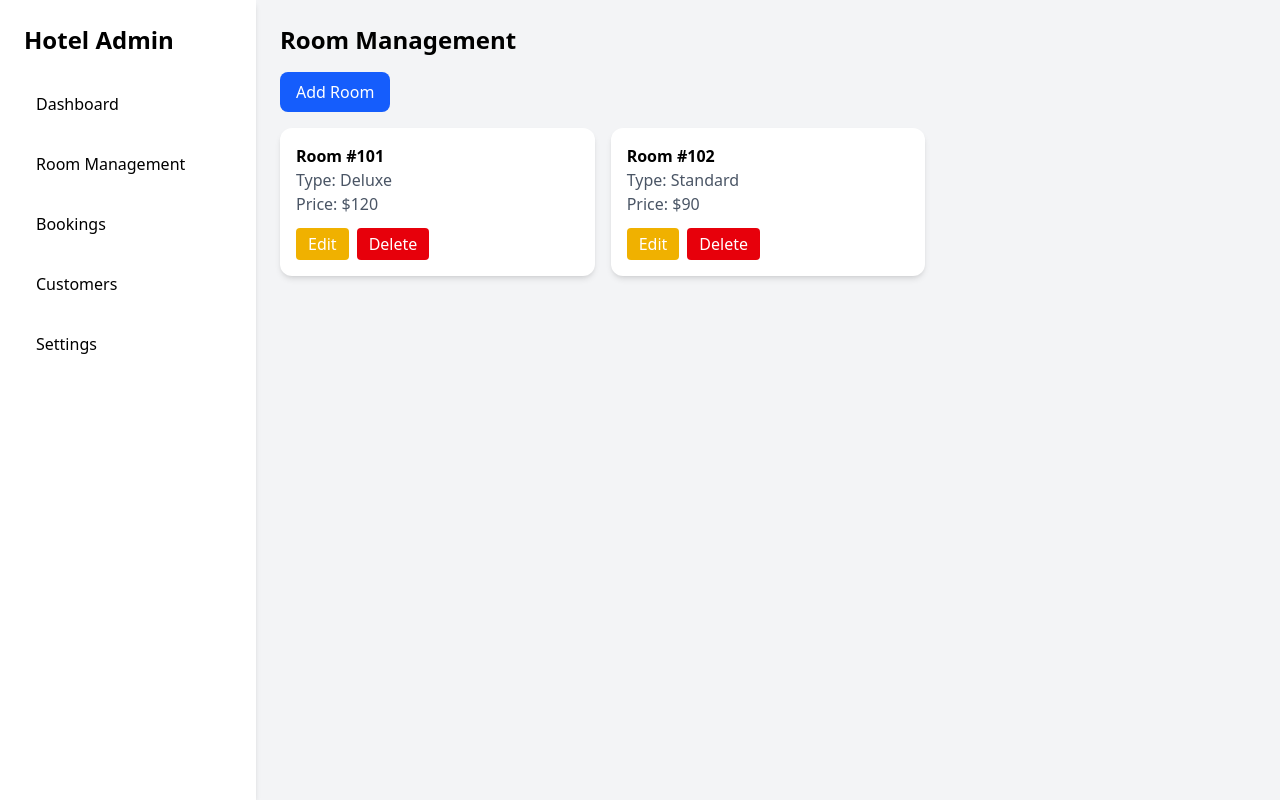
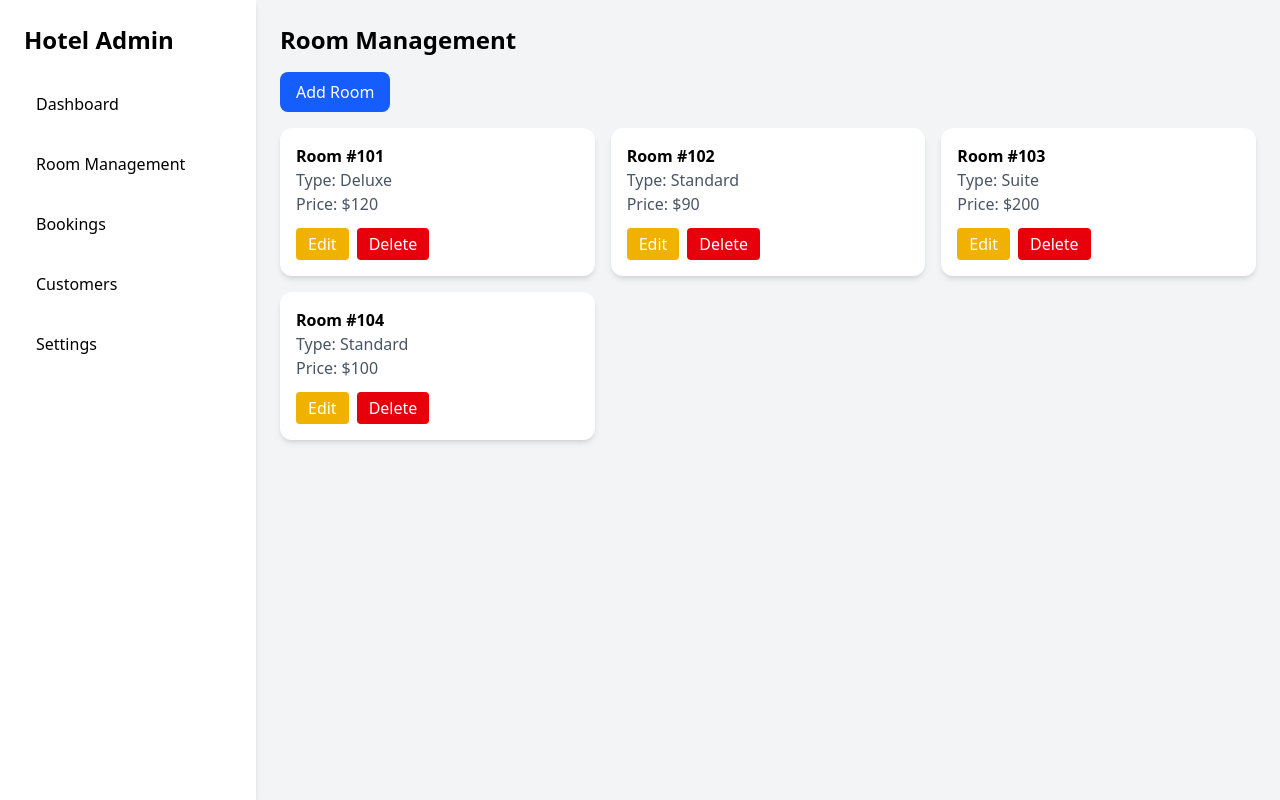
Before and after one commit to yuuhaii21/Hotel_management_system, a Vue app: page /rooms in a window 1280 px wide. Built offline with nearby package versions, Linux system fonts and the light colour scheme.

Commit message:
add new room

```diff
--- a/package.json
+++ b/package.json
@@ -13,6 +13,7 @@
   },
   "dependencies": {
     "@tailwindcss/vite": "^4.1.17",
+    "chart.js": "^4.5.1",
     "lucide-vue-next": "^0.556.0",
     "tailwindcss": "^4.1.17",
     "vue": "^3.5.25",
--- a/src/components/page/RoomManagement.vue
+++ b/src/components/page/RoomManagement.vue
@@ -38,6 +38,8 @@ import { ref } from "vue";
 const rooms = ref([
   { id: 1, number: 101, type: "Deluxe", price: 120 },
   { id: 2, number: 102, type: "Standard", price: 90 },
+  { id: 3, number: 103, type: "Suite", price: 200 },
+  { id: 4, number: 104, type: "Standard", price: 100 },
 ]);
 
 const addRoom = () => {
```
Also changed, not shown: 1 other file (tests, documents, lock files or other folders).
